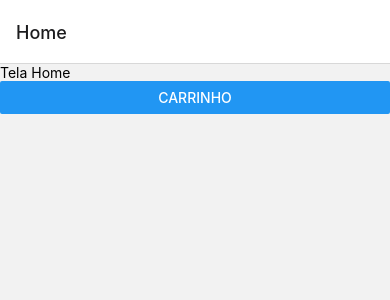
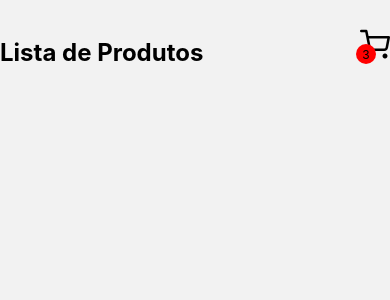
Before and after one commit to jvg87/products_cart, a React Native app: screen /Home in a window 390 px wide. Shown: the top 300 px of the page. Built offline with nearby package versions, Linux system fonts and the light colour scheme.

Commit message:
feat: creating header home

```diff
--- a/src/pages/Home/index.js
+++ b/src/pages/Home/index.js
@@ -1,17 +1,57 @@
 import { useNavigation } from '@react-navigation/native';
 import React from 'react';
-import { Button, Text, View } from 'react-native';
+import { StyleSheet, Text, View, SafeAreaView, TouchableOpacity } from 'react-native';
+
+import { Feather } from '@expo/vector-icons'
 
 export default function Home() {
   const navigation = useNavigation();
 
   return (
-    <View>
-      <Text>Tela Home</Text>
-      <Button
-        title='Carrinho'
-        onPress={() => navigation.navigate('Cart')}
-      />
-    </View>
+    <SafeAreaView style={styles.container}>
+      <View style={styles.content}>
+        <Text style={styles.title}>Lista de Produtos</Text>
+        <TouchableOpacity style={styles.cartButton}>
+          <View style={styles.dot}>
+            <Text style={styles.dotText}>3</Text>
+          </View>
+          <Feather name='shopping-cart' size={30} color='#000'/>
+        </TouchableOpacity>
+      </View>
+
+    </SafeAreaView>
   )
 }
+
+const styles = StyleSheet.create({
+  container: {
+    flex: 1,
+    padding: 14
+  },
+  content: {
+    flexDirection: 'row',
+    justifyContent: 'space-between',
+    alignItems: 'center',
+    marginVertical: 24
+  },
+  title: {
+    marginTop: 14,
+    fontSize: 24,
+    fontWeight: 'bold'
+  },
+  dot: {
+    alignItems: 'center',
+    justifyContent: 'center',
+    backgroundColor: 'red',
+    width: 20,
+    height: 20,
+    borderRadius: 12,
+    position: 'absolute',
+    zIndex: 99,
+    bottom: -2,
+    left: -4
+  },
+  dotText: {
+    fontSize: 12
+  }
+})
--- a/src/routes.js
+++ b/src/routes.js
@@ -11,6 +11,9 @@ export function Routes(){
       <Stack.Screen
         name="Home"
         component={Home}
+        options={{
+          headerShown: false
+        }}
       />
       <Stack.Screen
         name="Cart"
```
